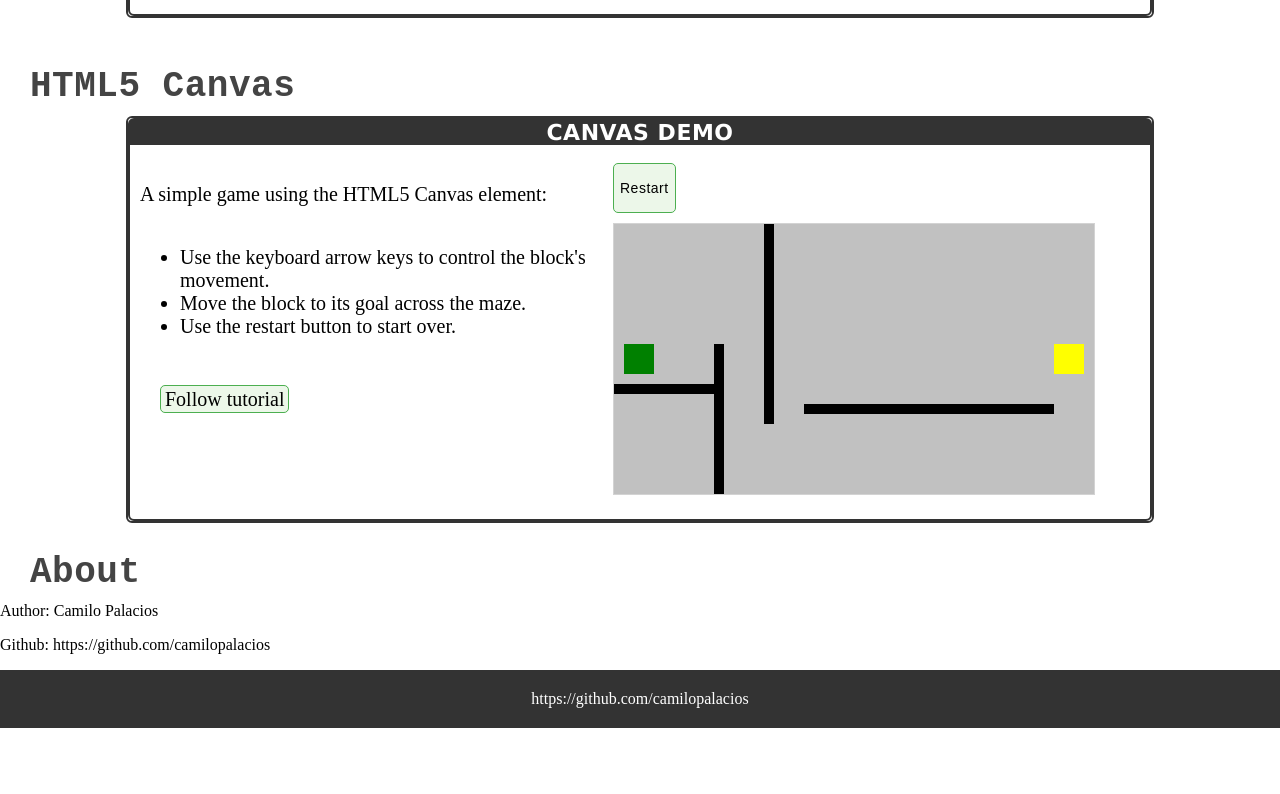
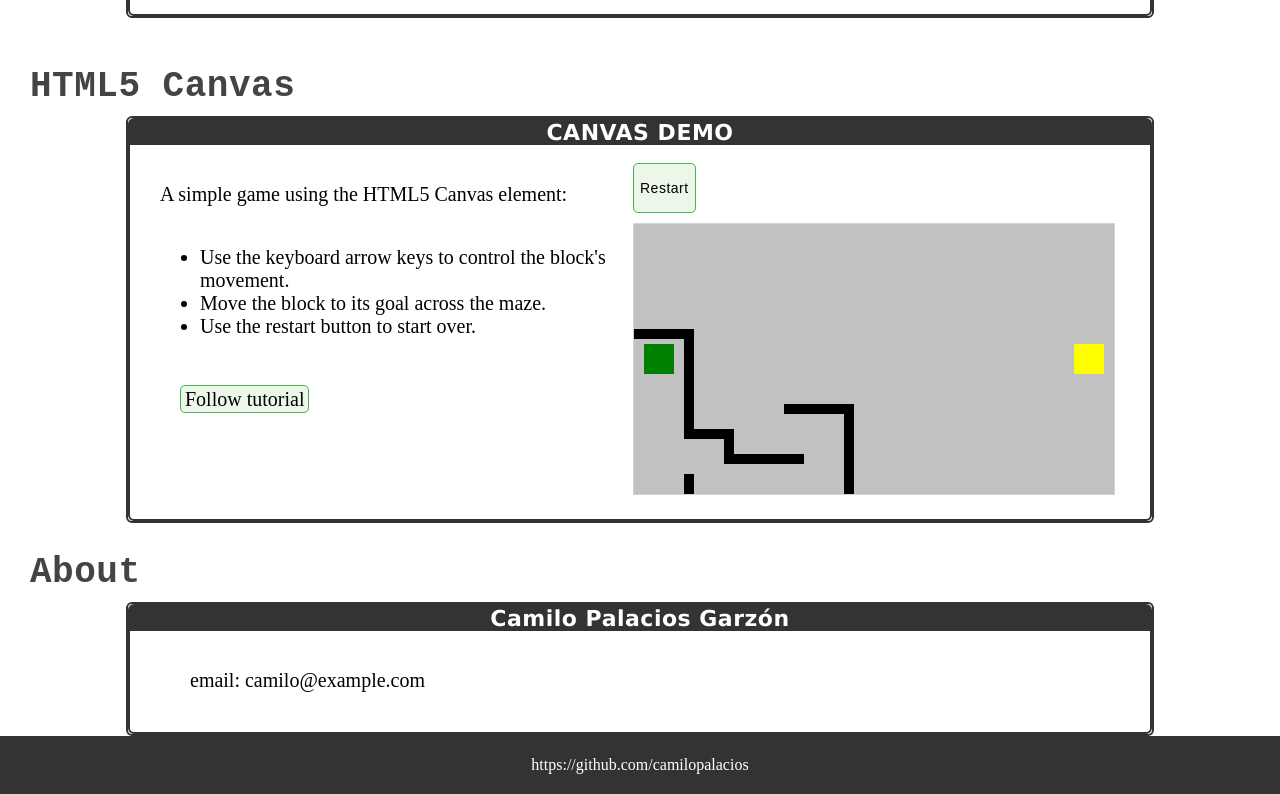
Before and after one commit to camilopalacios/camilopalacios.github.io, a website: page index.html in a window 1280 px wide. Shown: the part 1085-1879 px from the top of the page. Before the commit the page ends 1813 px from the top, so only its background shows below. Drawn offline with Linux system fonts and the light colour scheme.

Commit message:
Maze Update
Creating some of the maze walls.

```diff
--- a/index.html
+++ b/index.html
@@ -170,8 +170,14 @@
     </section>
     <section id="about">
       <h1 class="title">About</h1>
-      <p>Author: Camilo Palacios</p>
-      <p>Github: https://github.com/camilopalacios</p>
+      <div class="contentFrame">
+        <div class="project">
+          <h2 class="subtitle"> Camilo Palacios Garzón </h2>
+          <br>
+          <div class="projectinfo">
+            <p class="email">email: camilo@example.com</p>
+          </div>
+      </div>
     </section>
     <footer>
       <a href="https://github.com/camilopalacios">https://github.com/camilopalacios</a>
--- a/src/application.js
+++ b/src/application.js
@@ -80,10 +80,21 @@ function setComponents(){
   goal = new component(30, 30, 'yellow', 440, 120);
   myGamePiece = new component(30, 30, 'green', 10, 120);
   walls = [];
-  walls.push(new component(100, 10, 'black', 0, 160));
-  walls.push(new component(10, 200, 'black', 100, 120));
-  walls.push(new component(10, 200, 'black', 150, 0));
-  walls.push(new component(250, 10, 'black', 190, 180));
+  //                      CANVAS 480 x 270
+  walls.push(new component(50, 10, 'black', 0, 105));
+  walls.push(new component(10, 100, 'black', 50, 105));
+  walls.push(new component(40, 10, 'black', 50, 205));
+  walls.push(new component(10, 25, 'black', 90, 205));
+  walls.push(new component(80, 10, 'black', 90, 230));
+  walls.push(new component(10, 30, 'black', 50, 250));
+  walls.push(new component(10, 90, 'black', 210, 180));
+  walls.push(new component(60, 10, 'black', 150, 180));
+  // walls.push(new component(width, height, 'black', x, y));
+  // walls.push(new component(width, height, 'black', x, y));
+  // walls.push(new component(width, height, 'black', x, y));
+  // walls.push(new component(width, height, 'black', x, y));
+  // walls.push(new component(width, height, 'black', x, y));
+  // walls.push(new component(width, height, 'black', x, y));
 }
 
 function component(width, height, color, x, y){
@@ -126,26 +137,26 @@ function component(width, height, color, x, y){
         obstacleBottom = walls[w].y + (walls[w].height),
         overlap = 9999,
         side = undefined;
-        if(myBottom > obstacleTop && myBottom < obstacleBottom){
-          if(myBottom-obstacleTop < overlap){
+        if(myBottom >= obstacleTop && myBottom <= obstacleBottom){
+          if(myBottom-obstacleTop <= overlap){
             overlap = myBottom-obstacleTop;
             side = 'bottom';
           }
         }
-        if(myTop < obstacleBottom && myTop > obstacleTop){
-          if(obstacleBottom-myTop < overlap){
+        if(myTop <= obstacleBottom && myTop >= obstacleTop){
+          if(obstacleBottom-myTop <= overlap){
             overlap = obstacleBottom-myTop;
             side = 'top';
           }
         }
-        if(myRight > obstacleLeft && myRight < obstacleRight){
-          if(myRight-obstacleLeft < overlap){
+        if(myRight >= obstacleLeft && myRight <= obstacleRight){
+          if(myRight-obstacleLeft <= overlap){
             overlap = myRight-obstacleLeft;
             side = 'right';
           }
         }
-        if(myLeft > obstacleLeft && myLeft < obstacleRight){
-          if(obstacleRight-myLeft < overlap){
+        if(myLeft >= obstacleLeft && myLeft <= obstacleRight){
+          if(obstacleRight-myLeft <= overlap){
             overlap = obstacleRight-myLeft;
             side = 'left';
           }
--- a/style.css
+++ b/style.css
@@ -123,6 +123,7 @@ div.contentFrame{
   display: inline-block;
   width: 45%;
   padding-right: 20px;
+  padding-left: 20px;
 }
 
 .projectDisplay{
@@ -236,6 +237,12 @@ div.viewport{
 
 p{
   color: black;
+}
+
+.email{
+  margin-left: 30px;
+  padding-left: 10px;
+  font-size: 20px;
 }
 
 .rangeBar{
```
